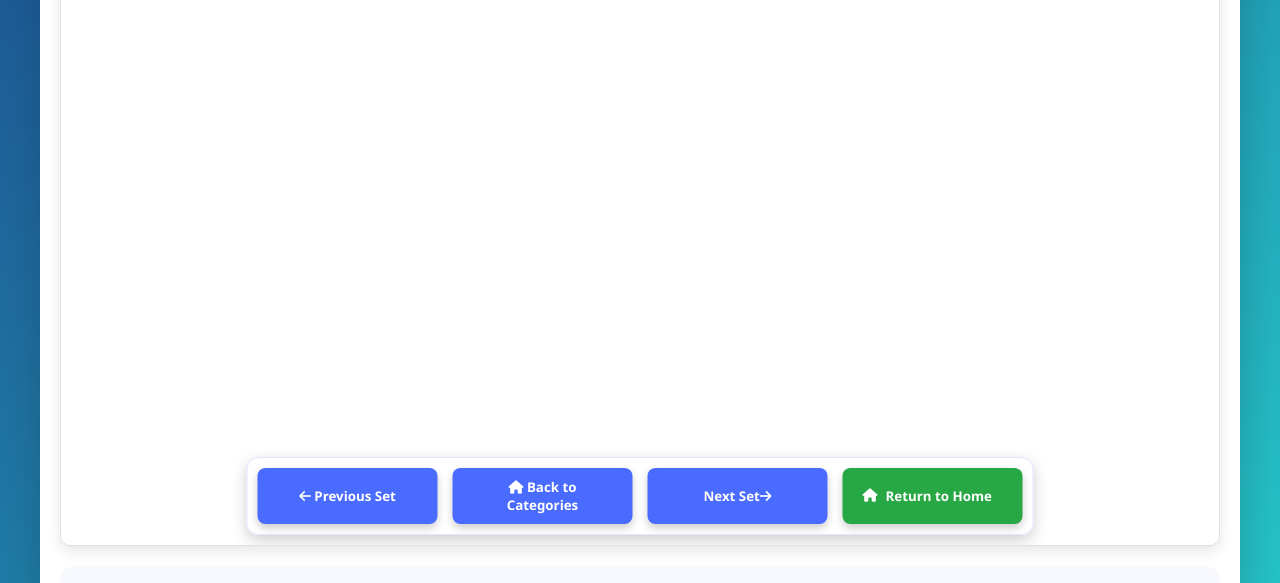
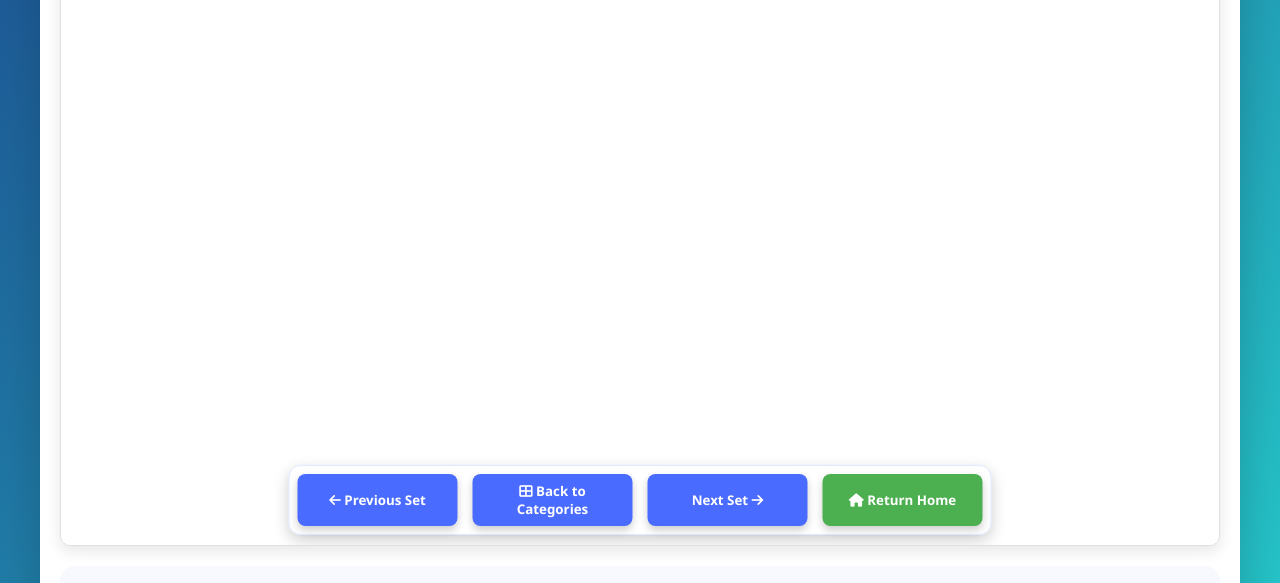
Before and after one commit to Wendysteve/math-bank, a plain HTML site: page tests1/JFFLLNCM15R5H.html in a window 1280 px wide. Shown: the part 909-1492 px from the top of the page. Drawn offline with Linux system fonts and the light colour scheme.

Commit message:
Add files via upload

```diff
--- a/tests1/JFFLLNCM15R5H.html
+++ b/tests1/JFFLLNCM15R5H.html
@@ -101,7 +101,7 @@ border: none;
 display: flex;
 justify-content: center;
 gap: 15px;
-padding: 10px; /* Reduced padding */
+padding: 8px; /* Reduced padding */
 position: absolute;
 bottom: 10px;
 left: 50%;
@@ -114,7 +114,7 @@ border: 1px solid #e0e7ff;
 }
 
 .ctrl-btn {
-padding: 10px 20px; /* More slender buttons */
+padding: 8px 16px; /* Reduced height */
 background: #4a6bff;
 color: white;
 border: none;
@@ -122,7 +122,7 @@ border-radius: 8px;
 cursor: pointer;
 font-weight: 600;
 transition: all 0.3s;
-min-width: 180px;
+min-width: 160px;
 box-shadow: 0 4px 8px rgba(0,0,0,0.2);
 }
 
@@ -130,6 +130,14 @@ box-shadow: 0 4px 8px rgba(0,0,0,0.2);
 background: #3a5bff;
 transform: translateY(-2px);
 box-shadow: 0 6px 12px rgba(0,0,0,0.25);
+}
+
+.home-btn {
+background: #4CAF50; /* Green color for return home */
+}
+
+.home-btn:hover {
+background: #45a049;
 }
 
 .progress-container {
@@ -243,46 +251,7 @@ font-size: 0.95rem;
 background: #f0f4ff;
 }
 </style>
-
-                <style>
-                    .home-nav-btn {
-                        background: #28a745 !important;
-                        color: white !important;
-                        border: none !important;
-                        border-radius: 8px !important;
-                        padding: 10px 20px !important;
-                        cursor: pointer !important;
-                        font-weight: 600 !important;
-                        transition: all 0.3s !important;
-                        text-decoration: none !important;
-                        display: inline-flex !important;
-                        align-items: center !important;
-                        gap: 8px !important;
-                        font-family: 'Segoe UI', Tahoma, Geneva, Verdana, sans-serif !important;
-                        box-shadow: 0 4px 8px rgba(0,0,0,0.2) !important;
-                        min-width: 180px !important;
-                    }
-                    .home-nav-btn:hover {
-                        transform: translateY(-2px) !important;
-                        box-shadow: 0 6px 12px rgba(0,0,0,0.25) !important;
-                        filter: brightness(1.1) !important;
-                    }
-                </style>
-
-                <script>
-                    function goHome() {
-                        // Set authentication flag and navigate to home with authentication parameter
-                        sessionStorage.setItem('mathBankAuthenticated', 'true');
-                        var homePath = 'https://www.test4college.com/srzlil15o5ier.html';
-                        // Add authentication parameter to maintain login state
-                        if (homePath.includes('?')) {
-                            window.location.href = homePath + '&authenticated=true';
-                        } else {
-                            window.location.href = homePath + '?authenticated=true';
-                        }
-                    }
-                </script>
-            </head>
+</head>
 <body>
 <div class="container">
 <header>
@@ -327,13 +296,10 @@ For inquiries, contact: info@test4college.com. For user support, contact: help@t
 <iframe id="pdf-viewer"></iframe>
 <div class="pdf-controls">
 <button class="ctrl-btn" id="prev-btn"><i class="fas fa-arrow-left"></i> Previous Set</button>
-<button class="ctrl-btn" id="back-btn"><i class="fas fa-home"></i> Back to Categories</button>
-<button class="ctrl-btn" id="next-btn">Next Set<i class="fas fa-arrow-right"></i></button>
-
-                <button class="home-nav-btn" onclick="goHome()">
-                    <i class="fas fa-home"></i> Return to Home
-                </button>
-            </div>
+<button class="ctrl-btn" id="back-btn"><i class="fas fa-th-large"></i> Back to Categories</button>
+<button class="ctrl-btn" id="next-btn">Next Set <i class="fas fa-arrow-right"></i></button>
+<button class="ctrl-btn home-btn" id="home-btn"><i class="fas fa-home"></i> Return Home</button>
+</div>
 </div>
 
 <div class="donation-section">
@@ -343,13 +309,13 @@ For inquiries, contact: info@test4college.com. For user support, contact: help@t
 <i class="fas fa-heart"></i>
 </div>
 <div class="donation-buttons">
-<a href="https://paypal.me/yourusername" target="_blank" class="donate-btn paypal">
+<a href="https://paypal.me/test4college" target="_blank" class="donate-btn paypal">
 <i class="fab fa-paypal"></i> PayPal
 </a>
-<a href="https://venmo.com/yourusername" target="_blank" class="donate-btn venmo">
+<a href="https://venmo.com/test4college" target="_blank" class="donate-btn venmo">
 <i class="fab fa-vimeo-v"></i> Venmo
 </a>
-<a href="https://buymeacoffee.com/yourusername" target="_blank" class="donate-btn buymeacoffee">
+<a href="https://buymeacoffee.com/test4college" target="_blank" class="donate-btn buymeacoffee">
 <i class="fas fa-coffee"></i> Buy Me a Coffee
 </a>
 </div>
@@ -363,6 +329,9 @@ For inquiries, contact: info@test4college.com. For user support, contact: help@t
 <script>
 // File database
 const fileDatabase = {"algebra":["1NMioAUDU3BST191fS4_2nIGT8gGqslIT"],"advanced":["171tNdfJG3UccAgm7ljz0uC71BWuE0mX_"],"geometry":["1bQho_TjzEHNBGwf-mznVh0mTnsMxLqcK"],"problem":["1hhrMd1t5a0AJ9jxyvnHi94miiD4XC_R_"]};
+
+// Return home URL
+const returnHomeUrl = "https://www.test4college.com/srzlil15o5ier.html";
 
 // State management
 let currentCategory = '';
@@ -382,6 +351,9 @@ openPdfViewer(category);
 document.getElementById('back-btn').addEventListener('click', backToCategories);
 document.getElementById('prev-btn').addEventListener('click', showPrevQuestion);
 document.getElementById('next-btn').addEventListener('click', showNextQuestion);
+document.getElementById('home-btn').addEventListener('click', function() {
+window.location.href = returnHomeUrl;
+});
 }
 
 // Open PDF viewer for a category
```
